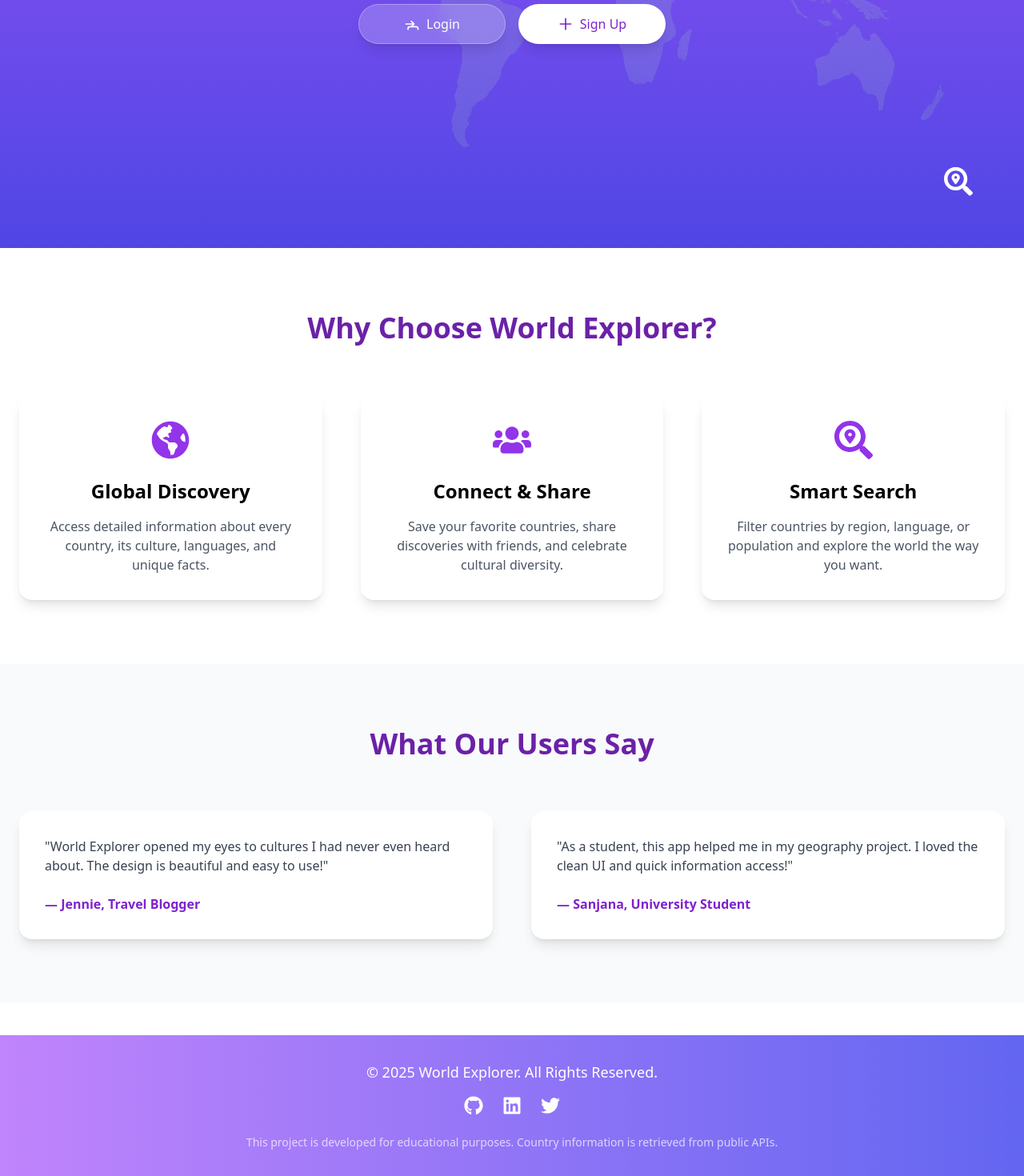
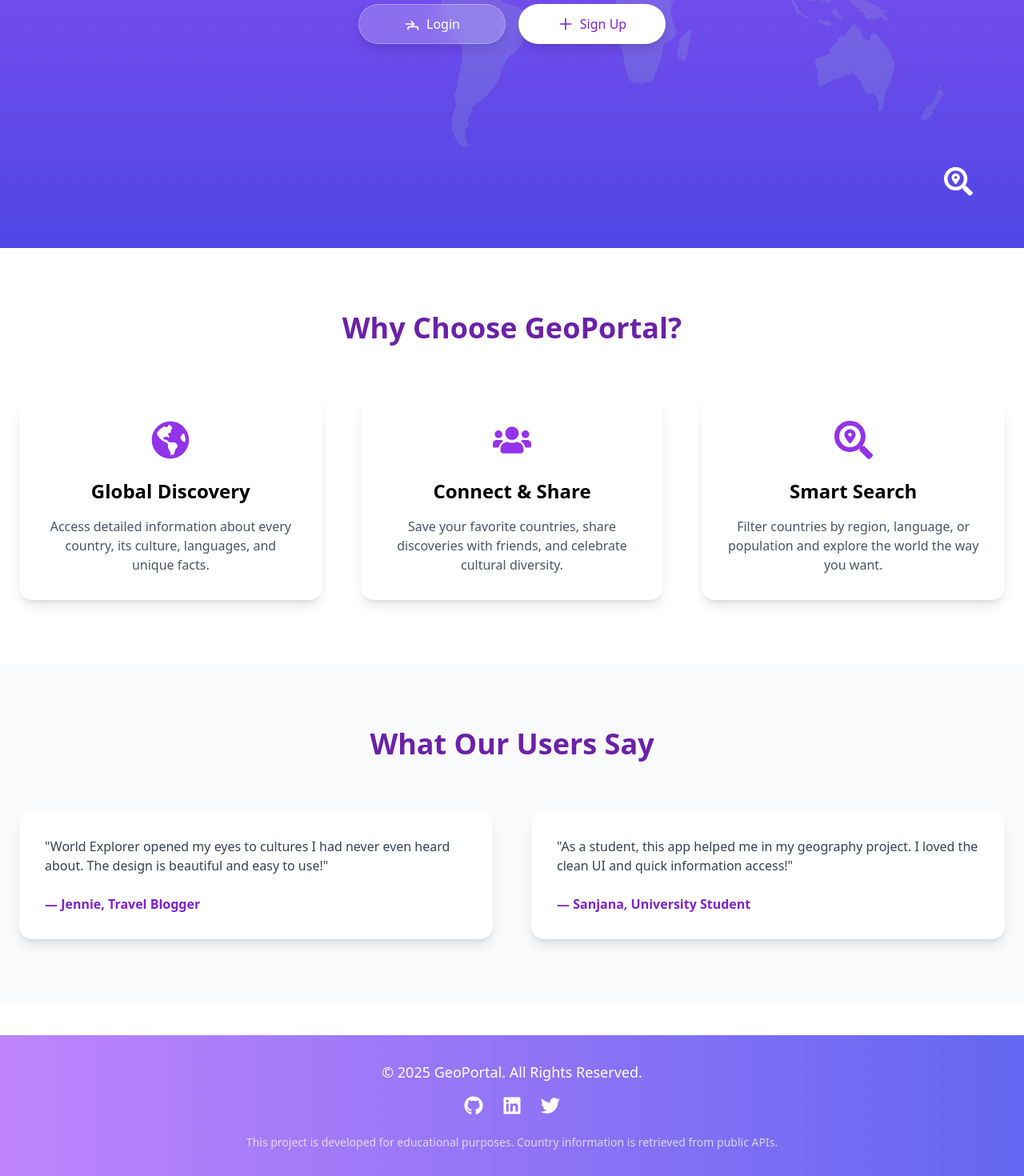
Before and after one commit to IT22074072/CountryApp-, a React (Vite) app in the folder country-app/: page / in a window 1280 px wide. Shown: the part 490-1960 px from the top of the page at 80% size. Built offline with nearby package versions, Linux system fonts and the light colour scheme.

Commit message:
few changes

```diff
--- a/country-app/src/components/Footer.jsx
+++ b/country-app/src/components/Footer.jsx
@@ -5,7 +5,7 @@ const Footer = () => {
   return (
     <footer className="bg-gradient-to-r from-purple-400 to-indigo-500 text-white py-8 mt-10">
       <div className="container mx-auto px-4 text-center">
-        <p className="text-lg mb-4">&copy; 2025 World Explorer. All Rights Reserved.</p>
+        <p className="text-lg mb-4">&copy; 2025 GeoPortal. All Rights Reserved.</p>
 
         <div className="flex justify-center space-x-6">
           <a href="https://github.com" target="_blank" rel="noopener noreferrer">
--- a/country-app/src/pages/landing.jsx
+++ b/country-app/src/pages/landing.jsx
@@ -102,7 +102,7 @@ const LandingPage = () => {
       <section className="py-20 bg-white">
         <div className="container mx-auto px-6">
           <h2 className="text-4xl font-bold text-center text-purple-800 mb-16">
-            Why Choose World Explorer?
+            Why Choose GeoPortal?
           </h2>
 
           <div className="grid gap-12 md:grid-cols-3">
```
